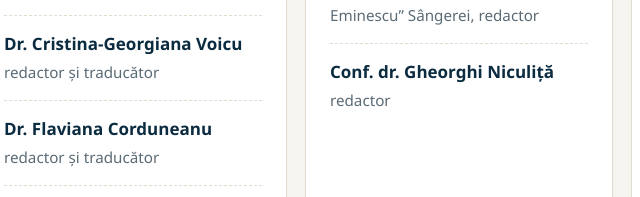
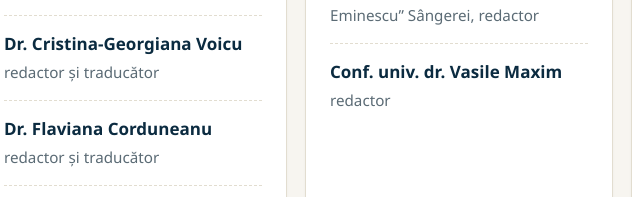
Before and after one commit to Rikarudo1/pemalurileprutului, a plain HTML site: page redactia.html in a window 1280 px wide. Shown: the part 501-698 px from the top of the page, 181-821 px from the left. Drawn offline with Linux system fonts and the light colour scheme.

Commit message:
redactia.html

```diff
--- a/redactia.html
+++ b/redactia.html
@@ -46,7 +46,7 @@
       <div class="card">
         <h3 style="margin-top:0">Chișinău</h3>
         <div class="person"><strong>Prof. Nicolae Melinte</strong><span>director, Liceul Teoretic „Mihai Eminescu” Sângerei, redactor</span></div>
-        <div class="person"><strong>Conf. dr. Gheorghi Niculiță</strong><span>redactor</span></div>
+        <div class="person"><strong>Conf. univ. dr. Vasile Maxim</strong><span>redactor</span></div>
       </div>
 
       <div class="card">
```
